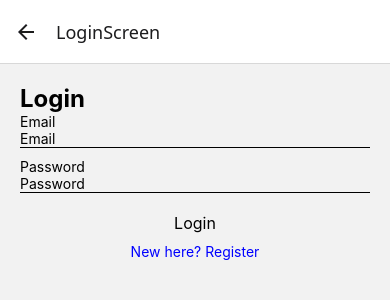
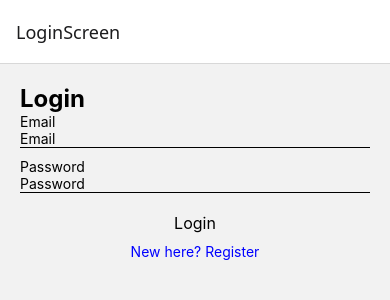
Before and after one commit to loevvii/final-project-group6-mobapp, a React Native app in the folder clinic-app/: screen /LoginScreen in a window 390 px wide. Shown: the top 300 px of the page. Built offline with nearby package versions, Linux system fonts and the light colour scheme.

Commit message:
added user context to login screen

```diff
--- a/clinic-app/src/navigator/AppNavigator.tsx
+++ b/clinic-app/src/navigator/AppNavigator.tsx
@@ -18,7 +18,7 @@ const AppNavigator = () => {
     return (
         <GlobalProvider>
             <NavigationContainer>
-                <Stack.Navigator initialRouteName="UserHome">
+                <Stack.Navigator initialRouteName="LoginScreen">
                     <Stack.Screen name="LoginScreen" component={LoginScreen} />
                     <Stack.Screen name="UserHome" component={UserDashboard} />
                     <Stack.Screen name="DoctorHome" component={DoctorDashboard} />
--- a/clinic-app/src/pages/login.tsx
+++ b/clinic-app/src/pages/login.tsx
@@ -6,7 +6,7 @@ import { Formik } from 'formik';
 import * as Yup from 'yup';
 
 const LoginScreen: React.FC<Props> = ({ navigation }) => {
-  const { accounts, addAccount, storeAccount, usernameExists } = useGlobalContext();
+  const { accounts, addAccount, storeAccount, usernameExists, login  } = useGlobalContext();
   const [isRegistering, setIsRegistering] = useState(false);
 
   const validationSchema = Yup.object().shape({
@@ -31,9 +31,10 @@ const LoginScreen: React.FC<Props> = ({ navigation }) => {
       Alert.alert('Login Failed', 'Incorrect email or password.');
       return;
     }
-    storeAccount(user);
+
+    login(user);
     Alert.alert('Success', 'You are logged in!');
-    navigation.reset({ index: 0, routes: [{ name: 'JobFinder' }] }); // or your valid screen
+    navigation.reset({ index: 0, routes: [{ name: 'UserHome' }] }); // or your valid screen
   };
 
   const handleRegister = (email: string, password: string) => {
```
